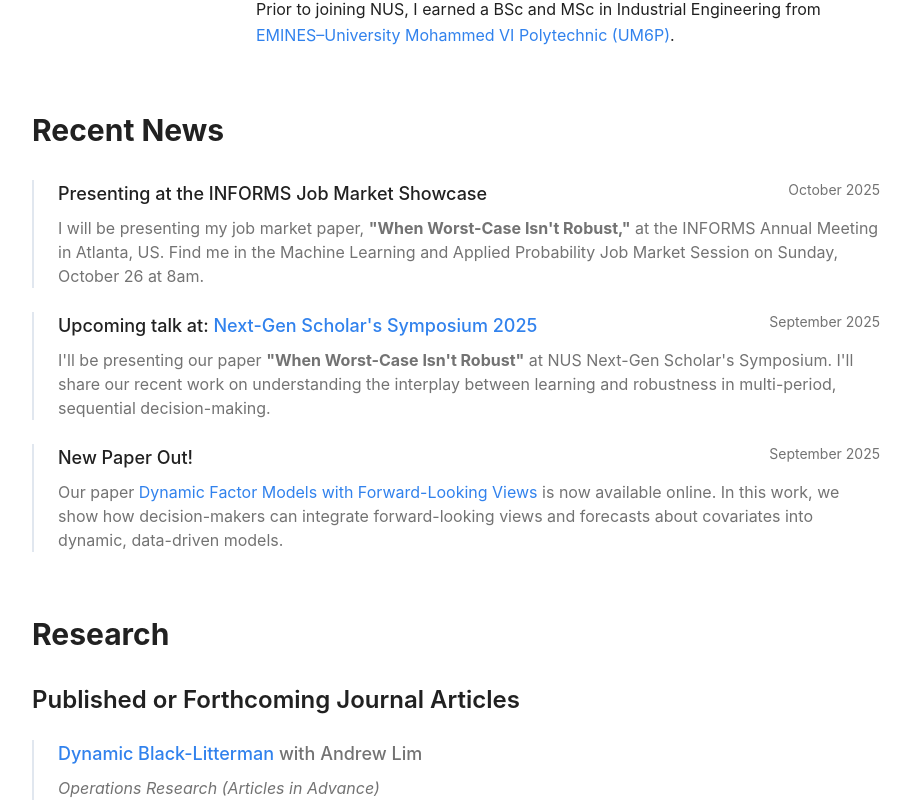
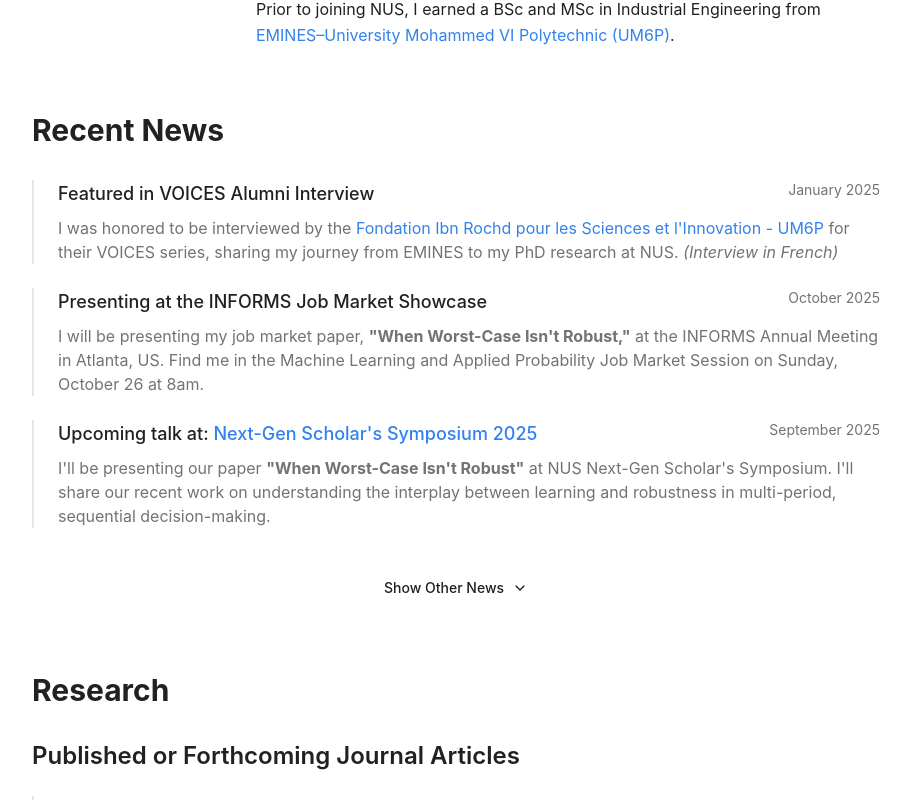
Before and after one commit to anasabdelhakmi/anasabdelhakmi.github.io, a React (Vite) app: page / in a window 1280 px wide. Shown: the part 551-1351 px from the top of the page, without its empty margins (184-1094 px from the left). Built offline with nearby package versions, Linux system fonts and the light colour scheme.

Commit message:
Add new interview to news section
Add new news item about being featured in an interview with Fondation Ibn Rochd. Reorganize the news section to display the 3 most recent items, with older news items moved to an expandable section. The interview is noted as being in French.

```diff
--- a/src/pages/Index.tsx
+++ b/src/pages/Index.tsx
@@ -1,8 +1,13 @@
-import { Mail, ExternalLink, FileText, Linkedin, GraduationCap } from 'lucide-react';
+import { Mail, ExternalLink, FileText, Linkedin, GraduationCap, ChevronDown } from 'lucide-react';
 import profileImage from '@/assets/me.jpg';
 import speakingImage from '@/assets/speaking.jpg';
+import { Collapsible, CollapsibleContent, CollapsibleTrigger } from '@/components/ui/collapsible';
+import { Button } from '@/components/ui/button';
+import { useState } from 'react';
 
 const Index = () => {
+  const [isOtherNewsOpen, setIsOtherNewsOpen] = useState(false);
+
   const publications = [
     {
       title: "Dynamic Black-Litterman",
@@ -131,6 +136,14 @@ const Index = () => {
 
             <div className="border-l-2 border-border pl-6">
               <div className="flex items-start justify-between mb-2">
+                <h4 className="text-lg font-medium text-foreground">Featured in VOICES Alumni Interview</h4>
+                <span className="text-sm text-muted-foreground">January 2025</span>
+              </div>
+              <p className="text-muted-foreground">I was honored to be interviewed by the <a href="https://lnkd.in/e5zbZAhU" className="text-primary hover:underline" target="_blank" rel="noopener noreferrer">Fondation Ibn Rochd pour les Sciences et l'Innovation - UM6P</a> for their VOICES series, sharing my journey from EMINES to my PhD research at NUS. <i>(Interview in French)</i></p>
+            </div>
+
+            <div className="border-l-2 border-border pl-6">
+              <div className="flex items-start justify-between mb-2">
                 <h4 className="text-lg font-medium text-foreground">Presenting at the INFORMS Job Market Showcase</h4>
                 <span className="text-sm text-muted-foreground">October 2025</span>
               </div>
@@ -145,7 +158,14 @@ const Index = () => {
               <p className="text-muted-foreground">I'll be presenting our paper <b>"When Worst-Case Isn't Robust"</b> at NUS Next-Gen Scholar's Symposium. I'll share our recent work on understanding the interplay between learning and robustness in multi-period, sequential decision-making.</p>
             </div>
 
-
+            <Collapsible open={isOtherNewsOpen} onOpenChange={setIsOtherNewsOpen}>
+              <CollapsibleTrigger asChild>
+                <Button variant="ghost" className="w-full justify-center gap-2 mt-4">
+                  {isOtherNewsOpen ? 'Hide' : 'Show'} Other News
+                  <ChevronDown className={`h-4 w-4 transition-transform ${isOtherNewsOpen ? 'rotate-180' : ''}`} />
+                </Button>
+              </CollapsibleTrigger>
+              <CollapsibleContent className="space-y-6 mt-6">
                 <div className="border-l-2 border-border pl-6">
                   <div className="flex items-start justify-between mb-2">
                     <h4 className="text-lg font-medium text-foreground">New Paper Out!</h4>
@@ -153,8 +173,8 @@ const Index = () => {
                   </div>
                   <p className="text-muted-foreground">Our paper <a href = "https://papers.ssrn.com/sol3/papers.cfm?abstract_id=5486366" className="text-primary hover:underline">Dynamic Factor Models with Forward-Looking Views</a> is now available online. In this work, we show how decision-makers can integrate forward-looking views and forecasts about covariates into dynamic, data-driven models.</p>
                 </div>
-
-
+              </CollapsibleContent>
+            </Collapsible>
 
           </div>
         </section>
```
Lines whose indentation alone changed are shown as unchanged.
